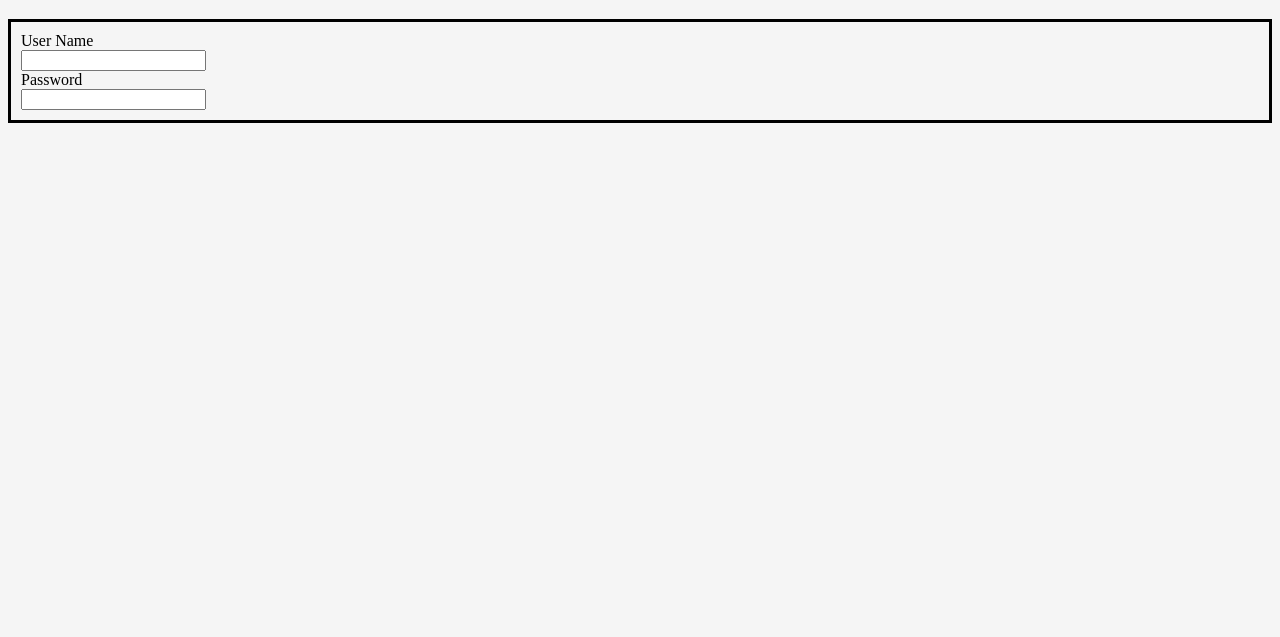
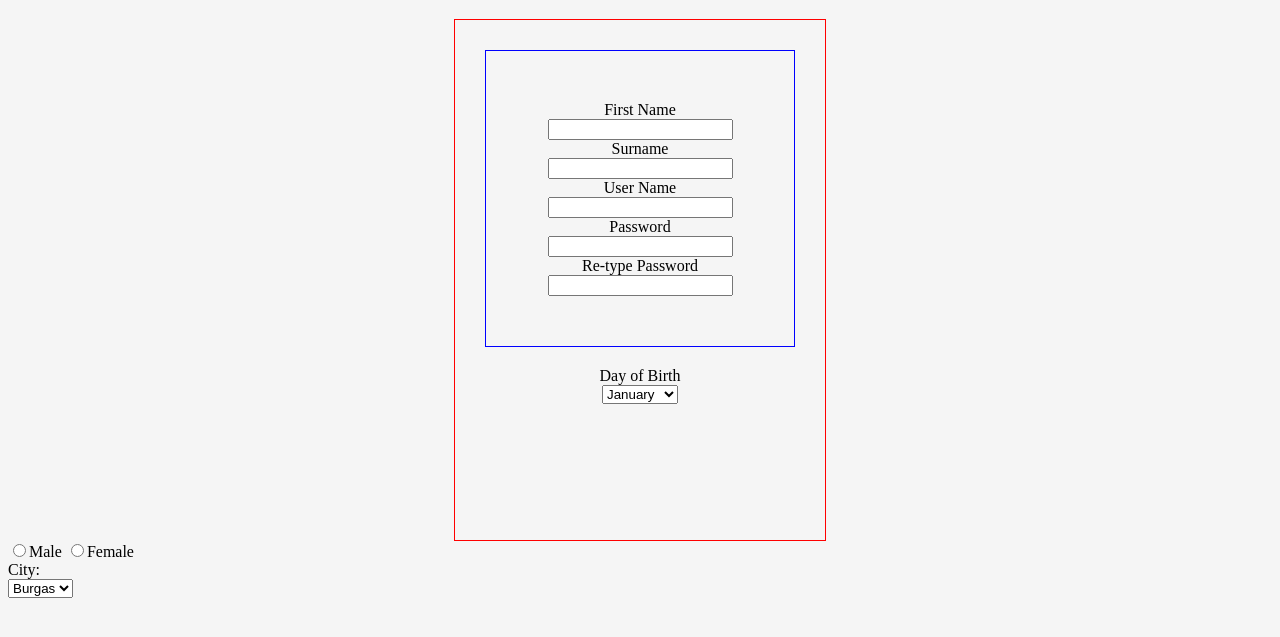
Before and after one commit to IvelinGeorg1ev/RegisterFormTestAutomation, a plain HTML site: page index.html in a window 1280 px wide. Shown: the part 61-698 px from the top of the page. Drawn offline with Linux system fonts and the light colour scheme.

Commit message:
update
update 25122024

```diff
--- a/index.html
+++ b/index.html
@@ -8,10 +8,37 @@
 
 <h1>Register form for test automation with Selenium</h1>
 <div id="main">
+    <div id="UP-section">
+    <label for="name">First Name</label><br>
+    <input type="text" id="name1"><br>
+    <label for="name2" id="name2">Surname</label><br>
+    <input type="text"><br>
     <label for="user">User Name</label><br>
     <input type="text" id="user"><br>
     <label for="password" id="password">Password</label><br>
     <input type="text"><br>
+    <label for="password" id="password2">Re-type Password</label><br>
+    <input type="text"><br>
+    </div>
+    <label for="birth">Day of Birth</label><br>
+    <select id="birth" name="dayofbirth">
+        <option value="January">January</option>
+        <option value="February">February</option>
+        <option value="March">March</option>
+        <option value="April">April</option>
+    </select>
+    </div>
+    <input type="radio" id="gender1" value="male"><label for="male">Male</label>
+    <input type="radio" id="gender2" value="female"><label for="female">Female</label><br>
+    <div>
+    <label for="city">City:</label><br>
+    <select id="city" name="city">
+        <option value="Burgas">Burgas</option>
+        <option value="Varna">Varna</option>
+        <option value="Sofia">Sofia</option>
+        <option value="Plovdiv">Plovdiv</option>
+    </select>
+    </div>
 </div>
 
 
--- a/style.css
+++ b/style.css
@@ -2,9 +2,23 @@ body {
     background-color: whitesmoke;
 }
 
-div {
+#main {
     border-style: solid;
+    border-color: red;
+    border-width: 1px;
     margin: auto;
     padding: 10px;
     position: relative;
+    width: 350px;
+    height: 500px;
+    text-align: center;
 }
+
+#UP-section {
+    border-style: solid;
+    border-color: blue;
+    border-width: 1px;
+    margin: 20px;
+    padding: 50px;
+    position: center;
+}
```
